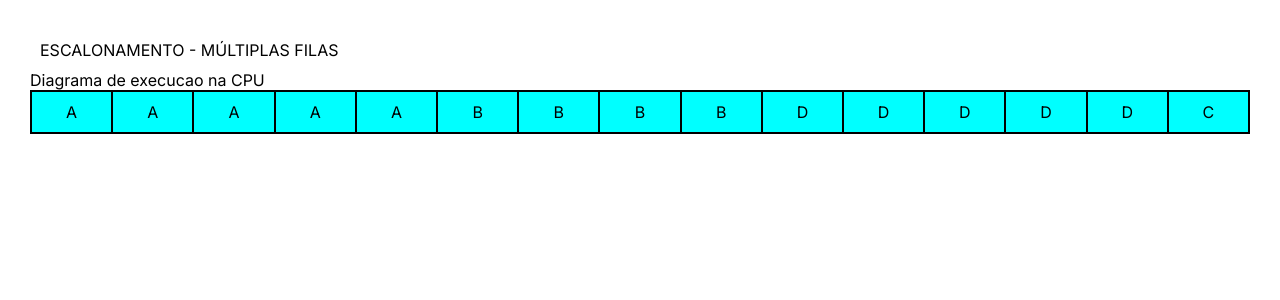
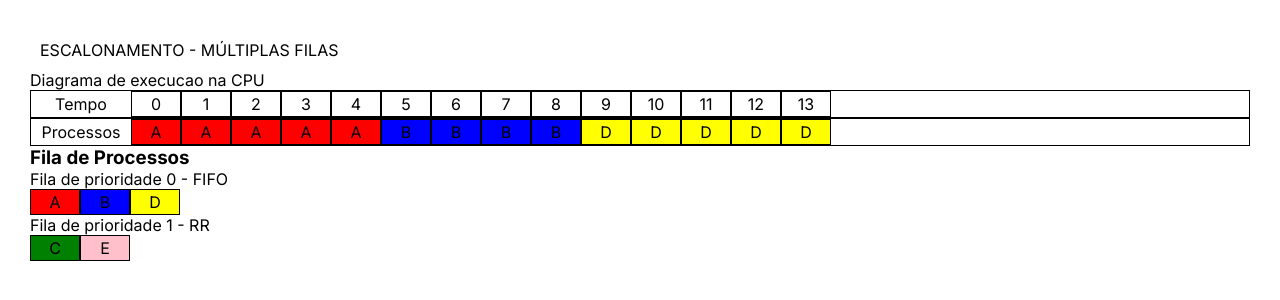
Before and after one commit to nando-castro/escalonamentoMultiplasFilas, a Next.js app: page / in a window 1280 px wide. Shown: the top 300 px of the page. Built offline with nearby package versions, Linux system fonts and the light colour scheme.

Commit message:
:sparkles: feat: adicionado novas feats

```diff
--- a/src/app/page.js
+++ b/src/app/page.js
@@ -1,4 +1,6 @@
 "use client";
+
+import { useState } from "react";
 
 export default function Home() {
   const dados = [
@@ -8,6 +10,7 @@ export default function Home() {
       prioridade: 0,
       tempoEntrada: 0,
       tempoExecucao: 5,
+      color: "red",
     },
     {
       id: 2,
@@ -15,6 +18,7 @@ export default function Home() {
       prioridade: 0,
       tempoEntrada: 0,
       tempoExecucao: 4,
+      color: "blue",
     },
     {
       id: 3,
@@ -22,6 +26,7 @@ export default function Home() {
       prioridade: 1,
       tempoEntrada: 0,
       tempoExecucao: 3,
+      color: "green",
     },
     {
       id: 4,
@@ -29,12 +34,23 @@ export default function Home() {
       prioridade: 0,
       tempoEntrada: 3,
       tempoExecucao: 5,
+      color: "yellow",
+    },
+    {
+      id: 5,
+      nome: "E",
+      prioridade: 1,
+      tempoEntrada: 3,
+      tempoExecucao: 3,
+      color: "pink",
     },
   ];
 
   const fila0 = []; //prioridade 0
   const fila1 = []; //prioridade 1
   const processos = []; //ordem de execucao
+  const filaRR = []; //lista de processos para RR
+  const tempo = []; //tempo
 
   //RR
   const quantum = 2; //fatia de tempo para execucao
@@ -60,16 +76,39 @@ export default function Home() {
     });
     //RR
     fila1.map((processo) => {
-      processos.push(processo);
+      // processos.push(processo);
     });
   }
 
-  //FIFO - RENDERIZAR PROCESSOS
+  function ordenaProcessosRR() {
+    //RR
+    for (let i = 0; i < fila1.length; i++) {
+      let novoArray = [fila1[i]];
+      filaRR.push(novoArray);
+      for (let j = 0; j < filaRR[i].tempoExecucao; j++) {
+        let newArray = [];
+        newArray.push(filaRR[i][j]);
+        console.log("newArray", newArray);
+      }
+    }
+  }
+
+  //FIFO - RENDERIZAR PROCESSOS - FILA 0
   const renderFila0 = () => {
     return fila0.map((processo) => {
       return (
         <div key={processo.id}>
-          <p style={{ border: "1px solid #000", background: "red" }}>
+          <p
+            style={{
+              width: "50px",
+              padding: "2px",
+              display: "flex",
+              justifyContent: "center",
+              alignItems: "center",
+              border: "1px solid #000",
+              background: processo.color,
+            }}
+          >
             {processo.nome}
           </p>
         </div>
@@ -77,18 +116,29 @@ export default function Home() {
     });
   };
 
-  //renderiza os processos na tela
-  function renderProcessos() {
-    return processos.map((i) => {
+  //RR - RENDERIZAR PROCESSOS - FILA 1
+  const renderFila1 = () => {
+    return fila1.map((processo) => {
       return (
-        <div key={i.id}>
-          <p style={{ border: "1px solid #000", background: "red" }}>
-            {i.nome}
+        <div key={processo.id}>
+          <p
+
+            style={{
+              width: "50px",
+              padding: "2px",
+              display: "flex",
+              justifyContent: "center",
+              alignItems: "center",
+              border: "1px solid #000",
+              background: processo.color,
+            }}
+          >
+            {processo.nome}
           </p>
         </div>
       );
     });
-  }
+  };
 
   //renderiza os processos para cada tempo de execucao
   function renderProcessosTempo() {
@@ -96,17 +146,17 @@ export default function Home() {
       return (
         <div
           key={Math.random()}
-          style={{ width: "100%", display: "flex", flexDirection: "row" }}
+          style={{ display: "flex", flexDirection: "row" }}
         >
           <p
             style={{
-              width: "100%",
-              padding: "10px",
+              width: "50px",
+              padding: "2px",
               display: "flex",
               justifyContent: "center",
               alignItems: "center",
               border: "1px solid #000",
-              background: "cyan",
+              background: processo.color,
             }}
           >
             {processo.nome}
@@ -116,10 +166,37 @@ export default function Home() {
     });
   }
 
+  //renderiza o tempo de execucao
+  function renderTempoExecucao() {
+    for (let i = 0; i < processos.length; i++) {
+      tempo.push(i);
+    }
+    return tempo.map((t) => {
+      return (
+        <div
+          key={Math.random()}
+          style={{
+            width: "50px",
+            padding: "2px",
+            display: "flex",
+            justifyContent: "center",
+            alignItems: "center",
+            border: "1px solid #000",
+          }}
+        >
+          {t}
+        </div>
+      );
+    });
+  }
+
+  //executar
   verAlgortimo();
+  ordenaProcessosRR();
   ordenaProcessos();
 
-
+  console.log("Fila1", fila1);
+  console.log("FilaRR", filaRR);
 
   return (
     <main style={{ width: "100%", height: "100%", padding: "30px" }}>
@@ -137,8 +214,43 @@ export default function Home() {
             display: "flex",
           }}
         >
+          <p
+            style={{
+              width: "100px",
+              display: "flex",
+              alignItems: "center",
+              justifyContent: "center",
+            }}
+          >
+            Tempo
+          </p>
+          {renderTempoExecucao()}
+        </div>
+        <div
+          style={{
+            border: "1px solid #000",
+            display: "flex",
+          }}
+        >
+          <p
+            style={{
+              width: "100px",
+              display: "flex",
+              alignItems: "center",
+              justifyContent: "center",
+            }}
+          >
+            Processos
+          </p>
           {renderProcessosTempo()}
         </div>
+      </div>
+      <div>
+        <h3>Fila de Processos</h3>
+        <p>Fila de prioridade 0 - FIFO</p>
+        <div style={{ display: "flex" }}>{renderFila0()}</div>
+        <p>Fila de prioridade 1 - RR</p>
+        <div style={{ display: "flex" }}>{renderFila1()}</div>
       </div>
     </main>
   );
```
Also changed, not shown: 1 other file (tests, documents, lock files or other folders).
